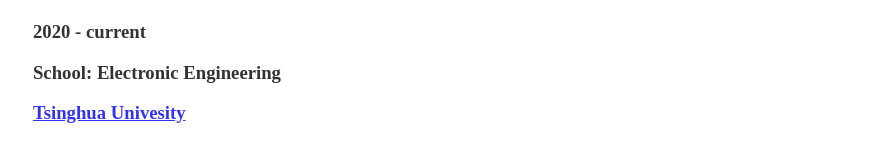
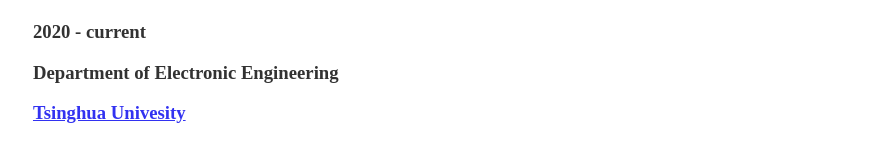
Before and after one commit to li-dongting/li-dongting.github.io, a plain HTML site: page index.html in a window 1280 px wide. Shown: the part 224-369 px from the top of the page, without its empty margins (255-1147 px from the left). Drawn offline with Linux system fonts and the light colour scheme.

Commit message:
modify department

```diff
--- a/index.html
+++ b/index.html
@@ -40,7 +40,7 @@
 			<img src="img/icon.jpg" height="50px" width="50px" class="ex1" />
 			<h2 class="ex1"></h2>
 			<h3 class="ex1">2020 - current</h3>
-			<h3 class="ex1">School: Electronic Engineering</h3>
+			<h3 class="ex1">Department of Electronic Engineering</h3>
 			<h3 class="ex1"><a class="cc" href="http://www.tsinghua.edu.cn/">Tsinghua Univesity</a></h3>
 			<h3 class="ex1">“The sculpture is already complete within the marble block, before I start my work. It is already there, I just have to chisel away the superfluous material.”
 				― Michelangelo</h3>
```
